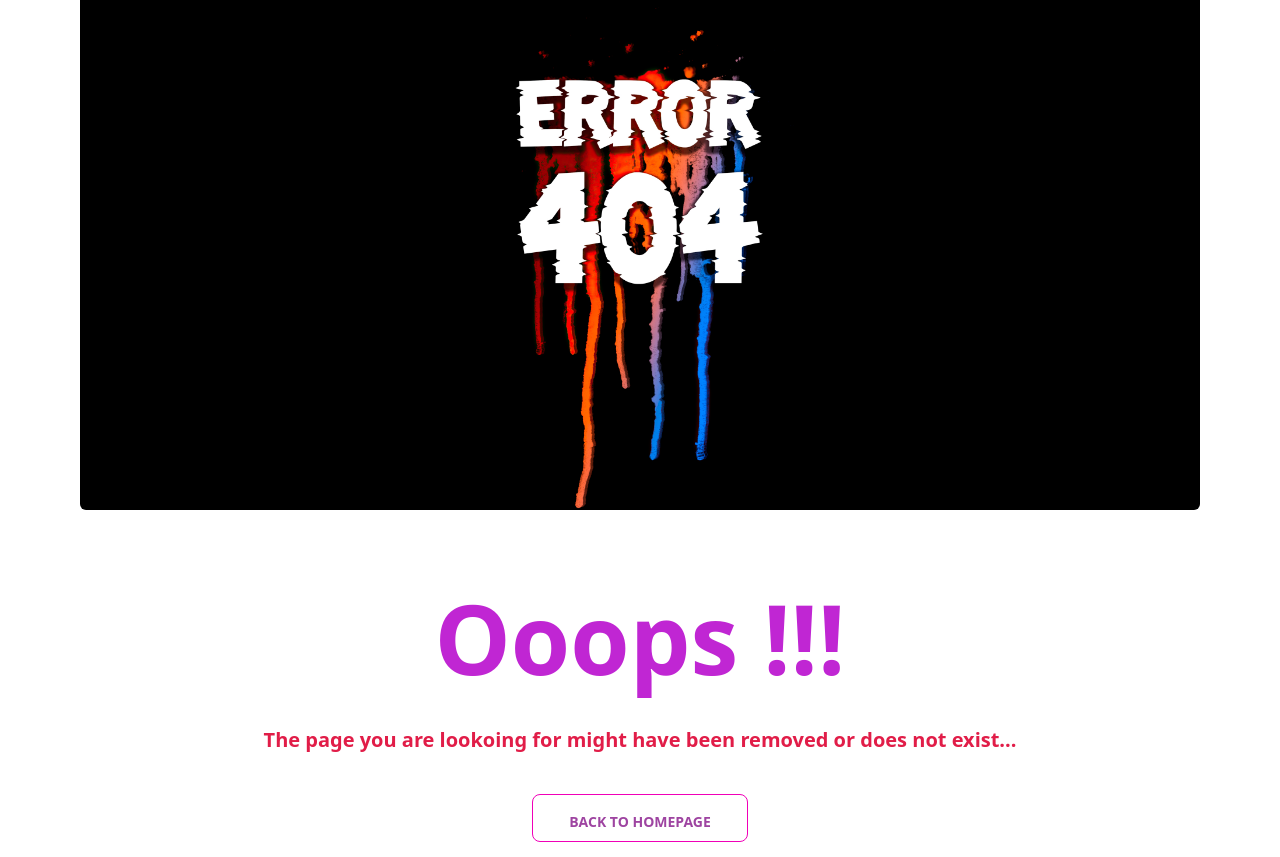
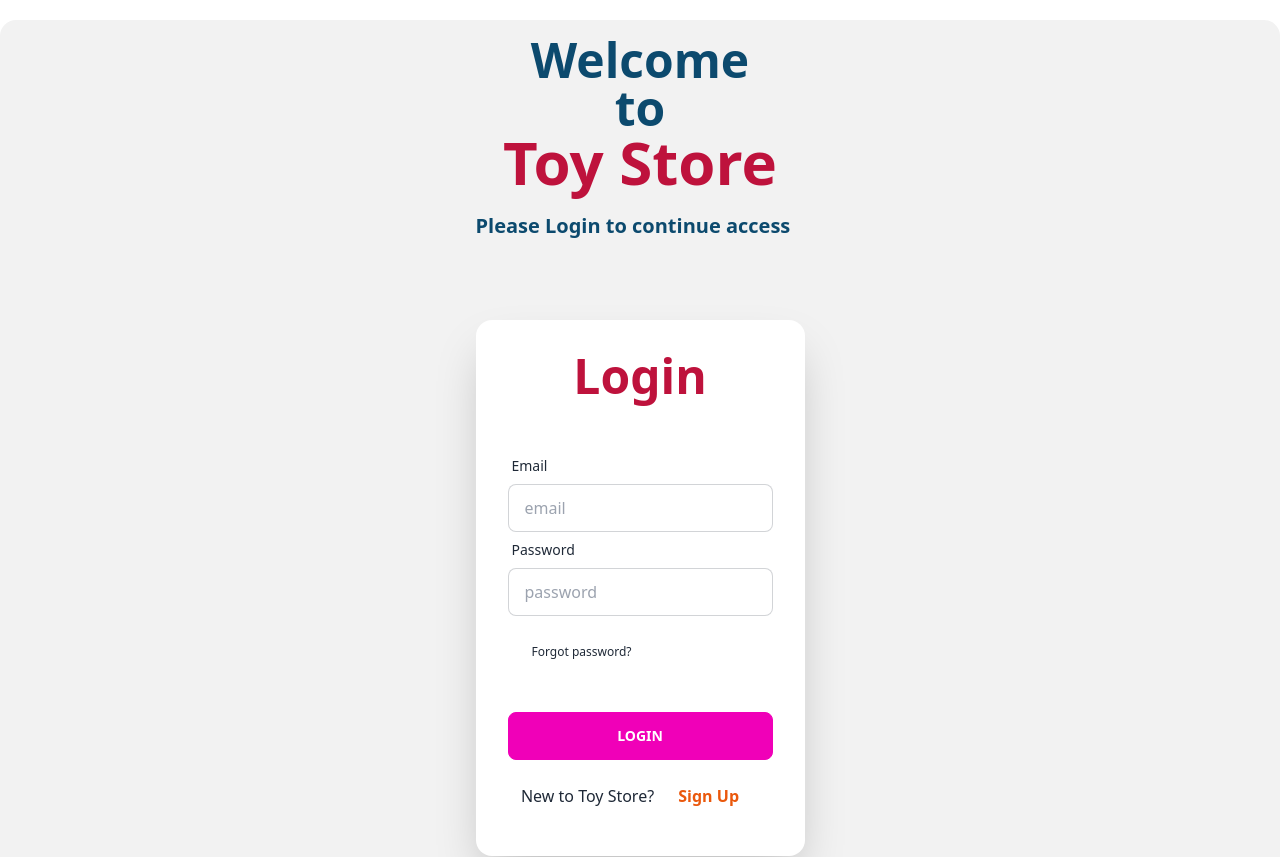
Before and after one commit to Rubaiyatrafi/toy-super-market-client, a React (Vite) app: page /login in a window 1280 px wide. Shown: the part 200-1057 px from the top of the page. Built offline with nearby package versions, Linux system fonts and the light colour scheme.

Commit message:
firebase installation

```diff
--- a/package.json
+++ b/package.json
@@ -12,6 +12,7 @@
   "dependencies": {
     "@smastrom/react-rating": "^1.3.1",
     "daisyui": "^2.51.6",
+    "firebase": "^9.22.0",
     "localforage": "^1.10.0",
     "match-sorter": "^6.3.1",
     "react": "^18.2.0",
--- /dev/null
+++ b/src/Firebase/firebase.config.js
@@ -0,0 +1,18 @@
+// Import the functions you need from the SDKs you need
+import { initializeApp } from "firebase/app";
+// TODO: Add SDKs for Firebase products that you want to use
+// https://firebase.google.com/docs/web/setup#available-libraries
+
+// Your web app's Firebase configuration
+const firebaseConfig = {
+  apiKey: import.meta.env.VITE_apiKey,
+  authDomain: import.meta.env.VITE_authDomain,
+  projectId: import.meta.env.VITE_projectId,
+  storageBucket: import.meta.env.VITE_storageBucket,
+  messagingSenderId: import.meta.env.VITE_messagingSenderId,
+  appId: import.meta.env.VITE_appId,
+};
+
+// Initialize Firebase
+const app = initializeApp(firebaseConfig);
+export default app;
--- /dev/null
+++ b/src/components/Login/Login.jsx
@@ -0,0 +1,91 @@
+import { Link } from "react-router-dom";
+
+import "./Login.css";
+
+const Login = () => {
+  //   const { signIn } = useContext(AuthContext);
+  const handleLogin = (event) => {
+    event.preventDefault();
+    const form = event.target;
+    const email = form.email.value;
+    const password = form.password.value;
+    console.log(email, password);
+
+    // signIn(email, password)
+    //   .then((result) => {
+    //     const user = result.user;
+    //     console.log(user);
+    //   })
+    //   .catch((error) => console.log(error));
+  };
+  return (
+    <div className="hero min-h-screen bg-base-200 login-container mt-10 mb-10 rounded-2xl">
+      <div className="hero-content flex-col  gap-20">
+        <div className=" w-full space-y-5">
+          <h1 className="text-center">
+            <span className=" text-5xl text-sky-900 font-semibold">
+              Welcome <br /> to
+            </span>{" "}
+            <br />{" "}
+            <span className=" text-6xl text-rose-700 font-bold">Toy Store</span>
+          </h1>
+          <p className=" text-xl font-semibold text-sky-900">
+            Please Login to continue access
+          </p>
+        </div>
+        <div className="card flex-shrink-0 w-full max-w-sm shadow-2xl bg-base-100">
+          <div className="card-body ">
+            <h1 className="text-5xl font-bold text-center mb-10 text-rose-700">
+              Login{" "}
+            </h1>
+            <form onSubmit={handleLogin}>
+              <div className="form-control">
+                <label className="label">
+                  <span className="label-text">Email</span>
+                </label>
+                <input
+                  type="email"
+                  name="email"
+                  placeholder="email"
+                  className="input input-bordered"
+                  required
+                />
+              </div>
+              <div className="form-control">
+                <label className="label">
+                  <span className="label-text">Password</span>
+                </label>
+                <input
+                  type="password"
+                  name="password"
+                  placeholder="password"
+                  className="input input-bordered"
+                  required
+                />
+                <label className="label">
+                  <a href="#" className="label-text-alt link link-hover">
+                    Forgot password?
+                  </a>
+                </label>
+              </div>
+              <div className="form-control mt-6">
+                <input
+                  className="btn btn-secondary font-bold text-1xl"
+                  type="submit"
+                  value="Login"
+                />
+              </div>
+            </form>
+            <p className="my-4 text-center">
+              New to Toy Store?{" "}
+              <Link className="text-orange-600 font-bold" to="/register">
+                Sign Up
+              </Link>
+            </p>
+          </div>
+        </div>
+      </div>
+    </div>
+  );
+};
+export default Login;
--- /dev/null
+++ b/src/components/Register/Register.jsx
@@ -0,0 +1,77 @@
+import { Link } from "react-router-dom";
+
+const Register = () => {
+  const handleLogin = (event) => {
+    event.preventDefault();
+    const form = event.target;
+    const email = form.email.value;
+    const password = form.password.value;
+    console.log(email, password);
+  };
+  return (
+    <div className="hero min-h-screen bg-base-200 login-container mt-10 mb-10 rounded-2xl">
+      <div className="hero-content flex-col  gap-20">
+        <div className=" w-full space-y-5">
+          <h1 className="text-center">
+            <span className=" text-5xl text-sky-900 font-semibold">
+              Welcome <br /> to
+            </span>{" "}
+            <br />{" "}
+            <span className=" text-6xl text-rose-700 font-bold">Toy Store</span>
+          </h1>
+          <p className=" text-xl font-semibold text-sky-900">
+            Please Sign up to continue access
+          </p>
+        </div>
+        <div className="card flex-shrink-0 w-full max-w-sm shadow-2xl bg-base-100">
+          <div className="card-body ">
+            <h1 className="text-5xl font-bold text-center mb-10 text-rose-700">
+              Sign up{" "}
+            </h1>
+            <form onSubmit={handleLogin}>
+              <div className="form-control">
+                <label className="label">
+                  <span className="label-text">Email</span>
+                </label>
+                <input
+                  type="email"
+                  name="email"
+                  placeholder="email"
+                  className="input input-bordered"
+                  required
+                />
+              </div>
+              <div className="form-control">
+                <label className="label">
+                  <span className="label-text">Password</span>
+                </label>
+                <input
+                  type="password"
+                  name="password"
+                  placeholder="password"
+                  className="input input-bordered"
+                  required
+                />
+              </div>
+              <div className="form-control mt-6">
+                <input
+                  className="btn btn-secondary font-bold text-1xl"
+                  type="submit"
+                  value="Sign up"
+                />
+              </div>
+            </form>
+            <p className="my-4 text-center">
+              Already have an account?{" "}
+              <Link className="text-orange-600 font-bold" to="/login">
+                Login
+              </Link>
+            </p>
+          </div>
+        </div>
+      </div>
+    </div>
+  );
+};
+
+export default Register;
```
Also changed, not shown: src/Routes/Routes.jsx (+10 -0 lines), src/assets/images/login.jpg (added), src/components/Login/Login.css (added), 1 other file (tests, documents, lock files or other folders).
